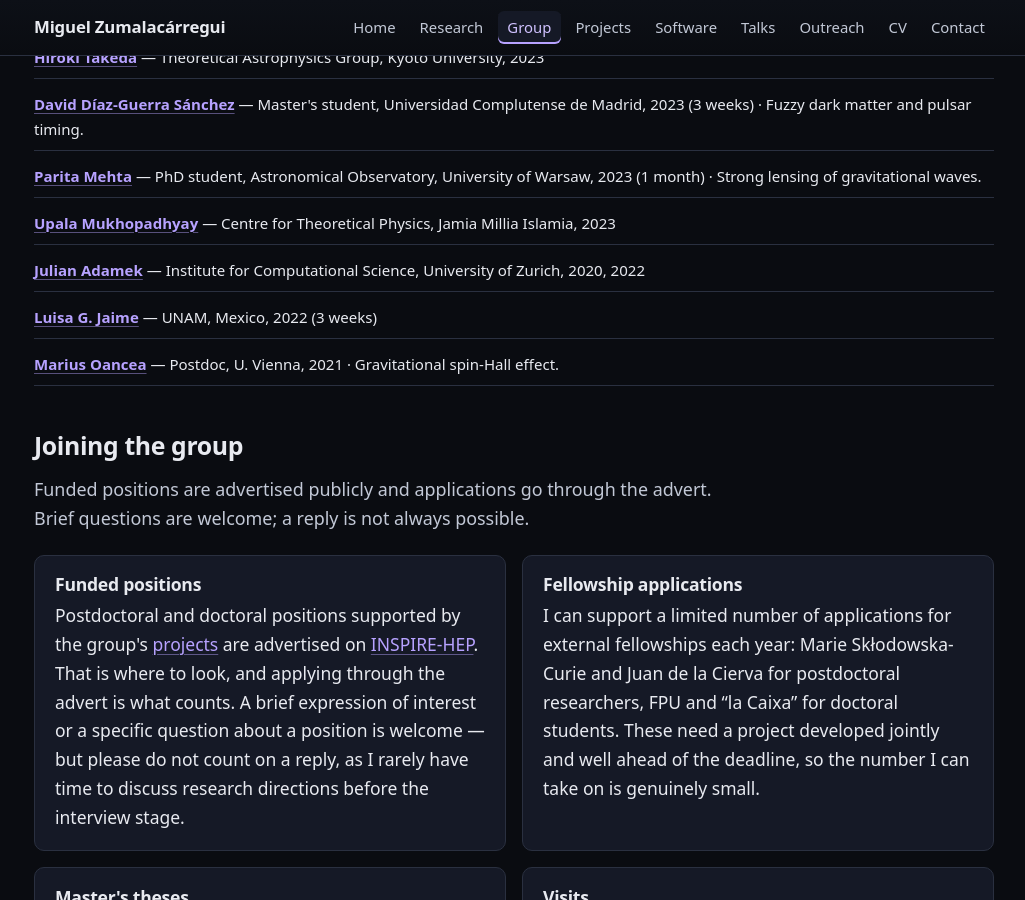
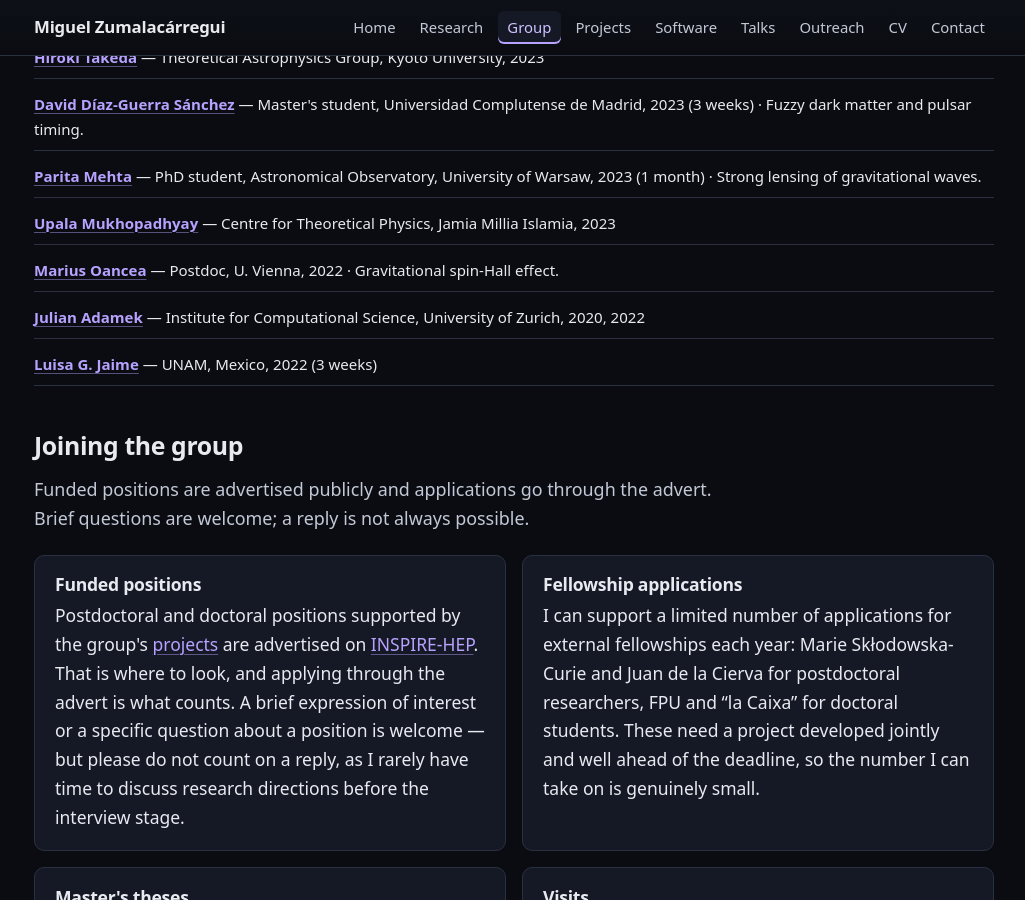
Before and after one commit to miguelzuma/miguelzuma.github.io, a Jekyll site: the page built from group.html, in a window 1280 px wide and 900 px high, scrolled down 4296 px. Shown: the whole window, without its empty margins (126-1151 px from the left). Built offline with Jekyll 4.4.1, drawn with Linux system fonts in a browser that asks for light colours.

Commit message:
Oancea visited in 2022, per the visit form
The form in 2022/ records 26 June - 2 July 2022. Exactly one week, so no
duration is shown.

Co-Authored-By: Claude Opus 5 (1M context) <noreply@anthropic.com>
Claude-Session: https://claude.ai/code/session_01E2ZbXszK9qt9svKVxU5Yrt

```diff
--- a/_data/people.yml
+++ b/_data/people.yml
@@ -233,10 +233,10 @@ visitors:
     topic: "Strong lensing of gravitational waves."
 
   - name: "Marius Oancea"
-    end: 2021
+    end: 2022
     url: "https://inspirehep.net/authors/1800686"
     role: "Postdoc, U. Vienna"
-    years: "2021"
+    years: "2022"
     topic: "Gravitational spin-Hall effect."
 
 
```
